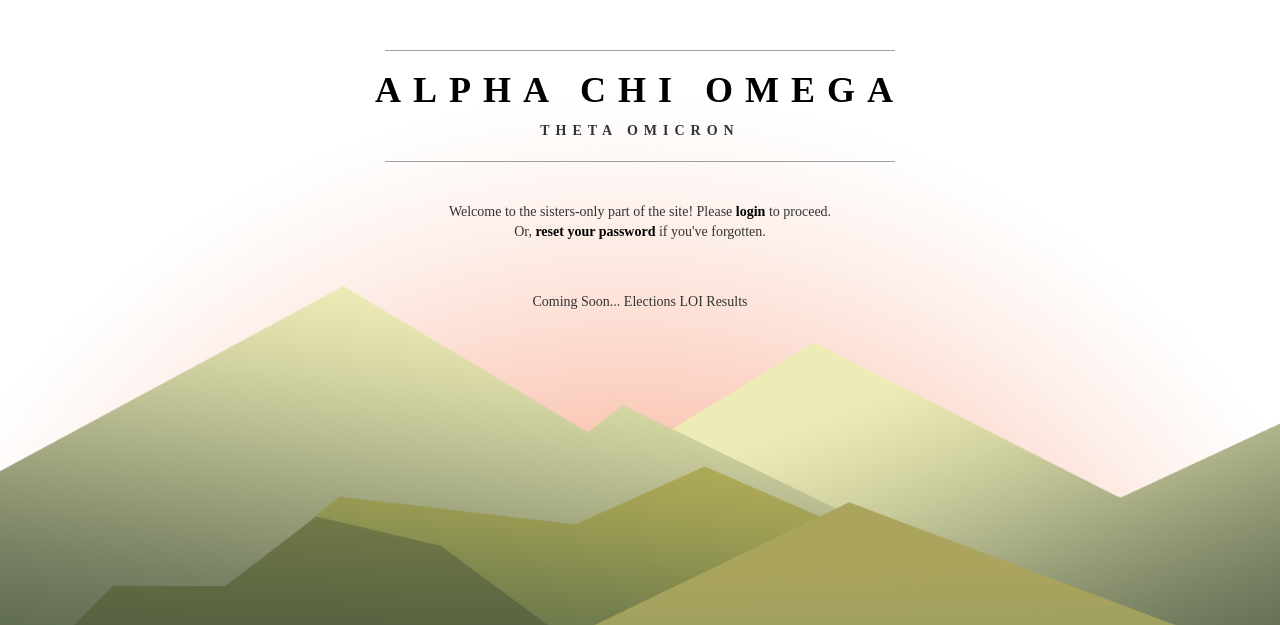
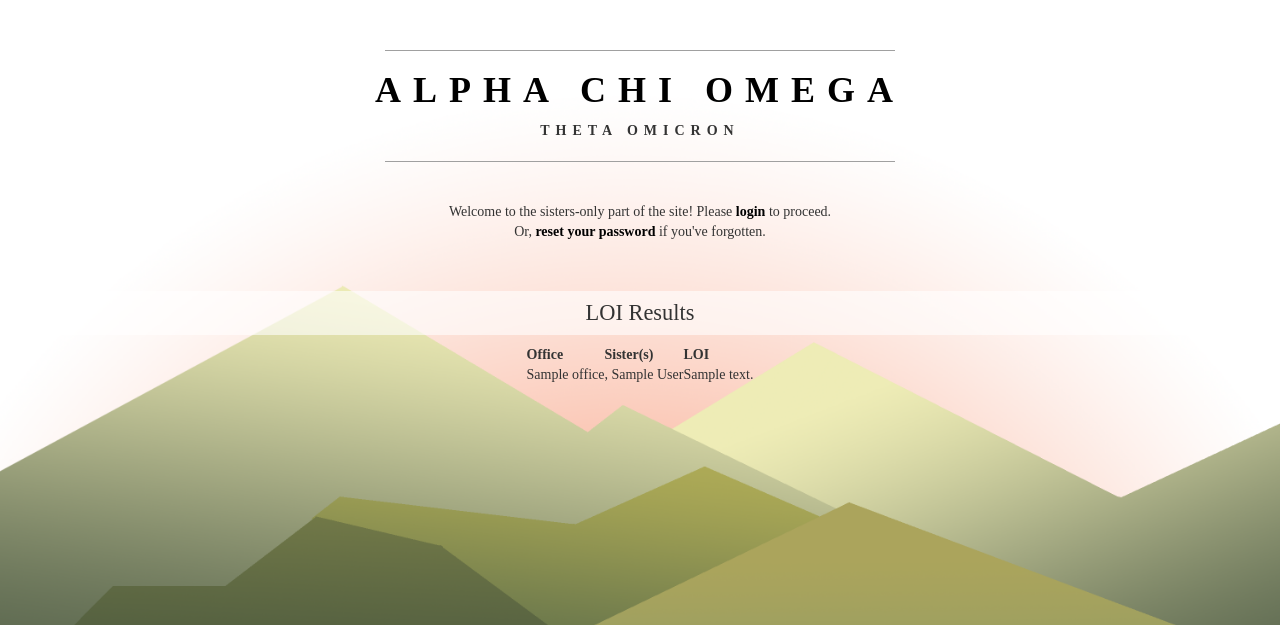
Before and after one commit to axomit-dev/axo, a Django app: page /elections/loi/results/ in a window 1280 px wide. Shown: the top 625 px of the page. Run offline with Django 3.2, Linux system fonts and the light colour scheme; tables that the repository leaves empty hold one stand-in row (values such as "Sample post"); some libraries are stand-ins or nearby versions; some web fonts are replaced.

Commit message:
Added basic page to view LOI results.

```diff
--- a/elections/models.py
+++ b/elections/models.py
@@ -74,6 +74,10 @@ class Loi(models.Model):
       total = total + ', ' + sister.__str__()
     return total
 
+  class Meta:
+    # Order by office
+    ordering = ['office']
+
 # Create a form that mirrors the LOI model
 # so it can be used in the view really easily
 class LoiForm(ModelForm):
--- a/elections/templates/elections/loi_results.html
+++ b/elections/templates/elections/loi_results.html
@@ -2,6 +2,23 @@
 
 {% block content %}
 
-<p> Coming Soon... Elections LOI Results </p>
+<h2 class='att-title first-title'> LOI Results </h2>
 
+<!-- TODO: Give min widths to office + sisters columns -->
+
+<table>
+  <tr>
+    <th> Office </th>
+    <th> Sister(s) </th>
+    <th> LOI </th>
+  </tr>
+  {% for result in results %}
+  <tr>
+    <td> {{ result.office.title }} </td>
+    <td> {{ result.names_of_sisters }} </td>
+    <td> {{ result.loi_text }} </td>
+  </tr>
+  {% endfor %}
+
+</table>
 {% endblock content %}
--- a/elections/views.py
+++ b/elections/views.py
@@ -151,7 +151,8 @@ def loi_submission(request):
   return render(request, 'elections/loi_submission.html', context)
 
 def loi_results(request):
-  return render(request, 'elections/loi_results.html', {})
+  results = Loi.objects.all()
+  return render(request, 'elections/loi_results.html', {'results': results})
 
 def slating_submission(request):
   return render(request, 'elections/slating_submission.html', {})
```
